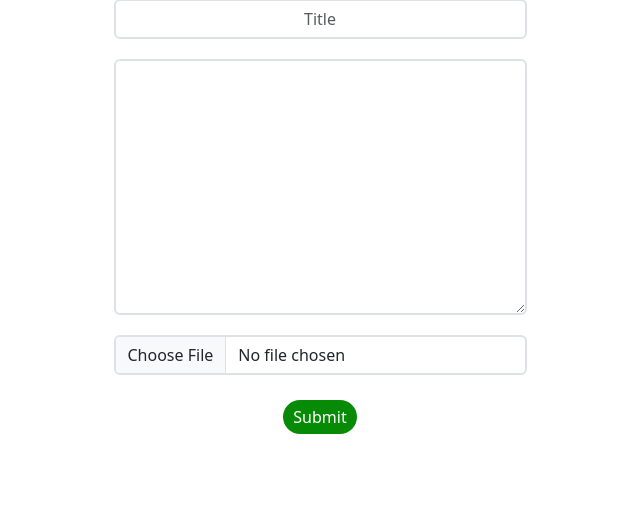
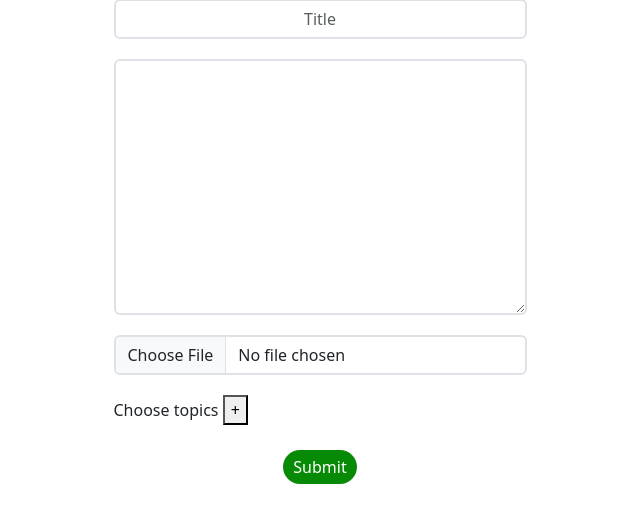
Before and after one commit to Ravdar/bloggin, a Django app: page /new_article/ in a window 1280 px wide. Shown: the part 178-701 px from the top of the page, without its empty margins (320-960 px from the left). Run offline with Django 4.2, Linux system fonts and the light colour scheme; a user stored in the database is signed in; data comes from the database, SQL or seed files in the repository; both versions use the stored data as it was after the commit; some libraries are stand-ins or nearby versions.

Commit message:
topics form added

```diff
--- a/mainapp/forms.py
+++ b/mainapp/forms.py
@@ -1,10 +1,11 @@
 from django import forms
-from .models import Article, Comment, Subcomment
+from .models import Article, Comment, Subcomment, Topic
 
 class NewArticle(forms.ModelForm):
+    topics = forms.ModelMultipleChoiceField(queryset=Topic.objects.all(), widget=forms.CheckboxSelectMultiple)
     class Meta:
         model = Article
-        fields = ["title", "body","image"]
+        fields = ["title", "body","image", "topics"]
 
 class NewComment(forms.ModelForm):
     class Meta:
--- a/mainapp/static/styles.css
+++ b/mainapp/static/styles.css
@@ -370,3 +370,7 @@ a:hover {
     width: fit-content;
     margin-left: 15px;
 }
+
+.available-topics {
+    display: none;
+}
--- a/mainapp/templates/mainapp/new_article_view.html
+++ b/mainapp/templates/mainapp/new_article_view.html
@@ -13,10 +13,23 @@
             {{form.title|add_class:"form-control"|attr:"placeholder:Title"}}
             {{form.body|add_class:"form-control"}}
             {{form.image|add_class:"form-control"}}
+            <div class="select-topics">Choose topics <button class="show-topics">+</button>
+                <div class="available-topics">
+                    {{form.topics}} <button class="hide-topics">Hide</button></div>
+            </div>
             <div style="display:flex;justify-content: center;margin-top: 25px;">
                 <button class=" nav-button " type=" submit">Submit</button>
             </div>
         </form>
     </div>
 </div>
+
+<script>
+    var showTopicsButton = document.querySelector(".show-topics");
+    var hideTopicsButton = document.querySelector(".hide-topics");
+    var topicsContainer = document.querySelector(".available-topics");
+
+    showTopicsButton.addEventListener("click", function () { topicsContainer.style.display = "block"; });
+    hideTopicsButton.addEventListener("click", function () { topicsContainer.style.display = "none"; });
+</script>
 {% endblock content %}
```
Also changed, not shown: db.sqlite3.
